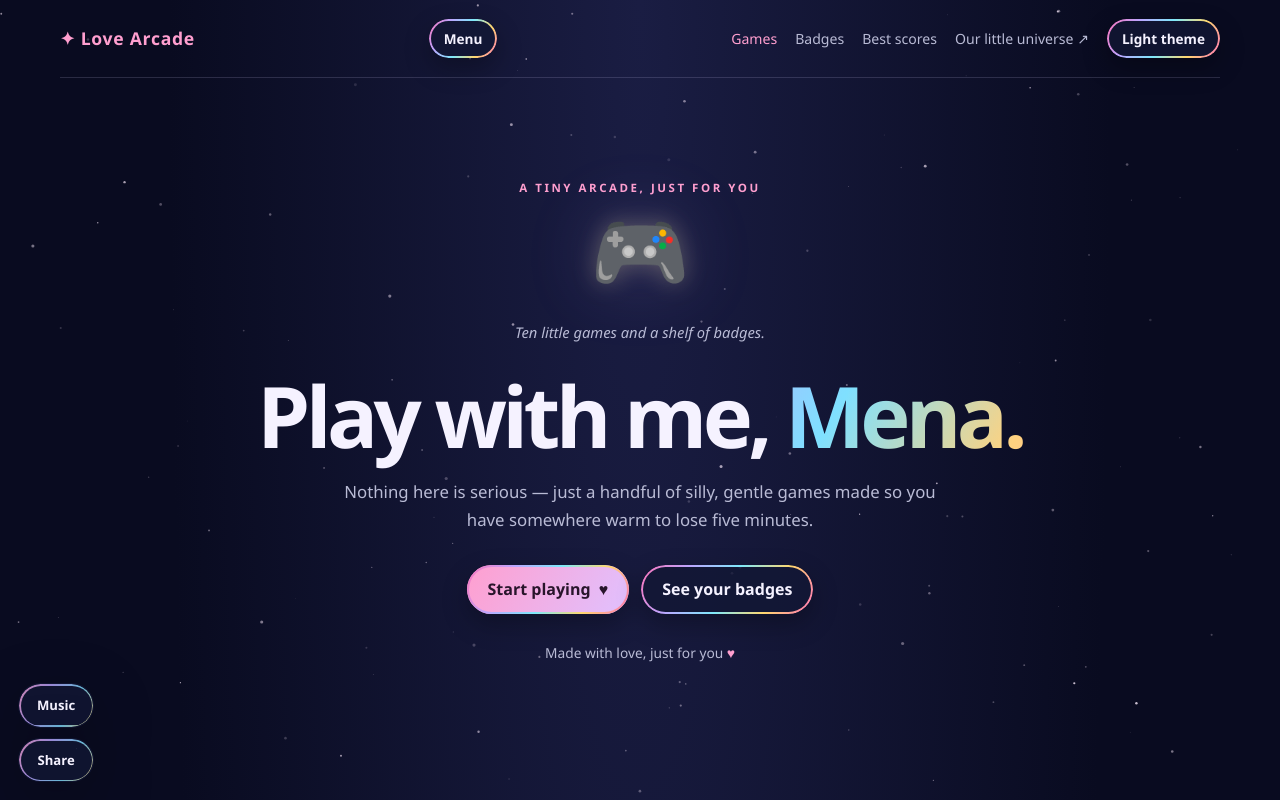
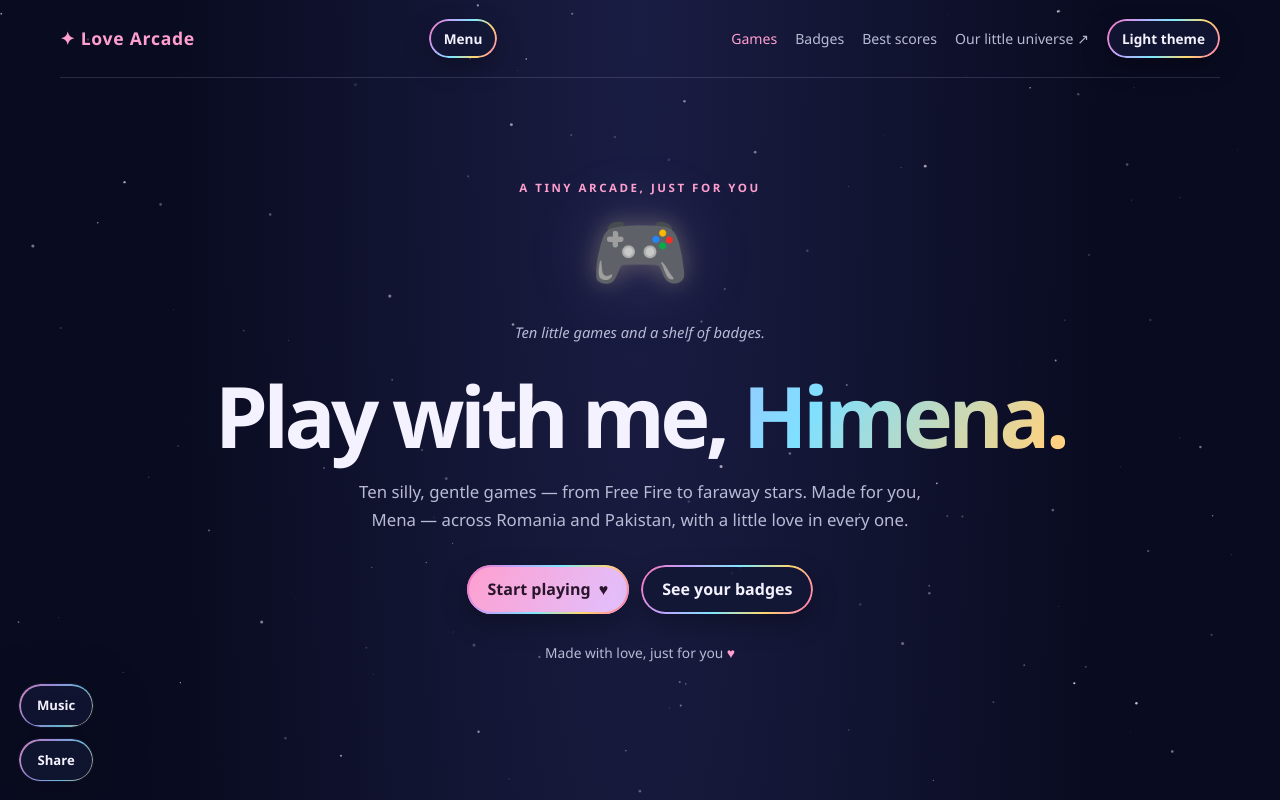
Before and after one commit to MenaAmmarPro/love-arcade, a plain HTML site: page index.html in a window 1280 px wide. Shown: the top 800 px of the page. Drawn offline with Linux system fonts and the light colour scheme.

Commit message:
personalise: Himena/Mena, Romania/Pakistan, Free Fire

```diff
--- a/index.html
+++ b/index.html
@@ -54,10 +54,10 @@
       <p class="eyebrow">A TINY ARCADE, JUST FOR YOU</p>
       <div class="moon" aria-hidden="true">🎮</div>
       <p class="small-caption">Ten little games and a shelf of badges.</p>
-      <h1>Play with me, <span>Mena.</span></h1>
+      <h1>Play with me, <span>Himena.</span></h1>
       <p class="hero-description">
-        Nothing here is serious — just a handful of silly, gentle games made so
-        you have somewhere warm to lose five minutes.
+        Ten silly, gentle games — from Free Fire to faraway stars. Made for you,
+        Mena — across Romania and Pakistan, with a little love in every one.
       </p>
       <div class="hero-actions">
         <a class="button button-primary" href="#games">Start playing <span>♥</span></a>
```
